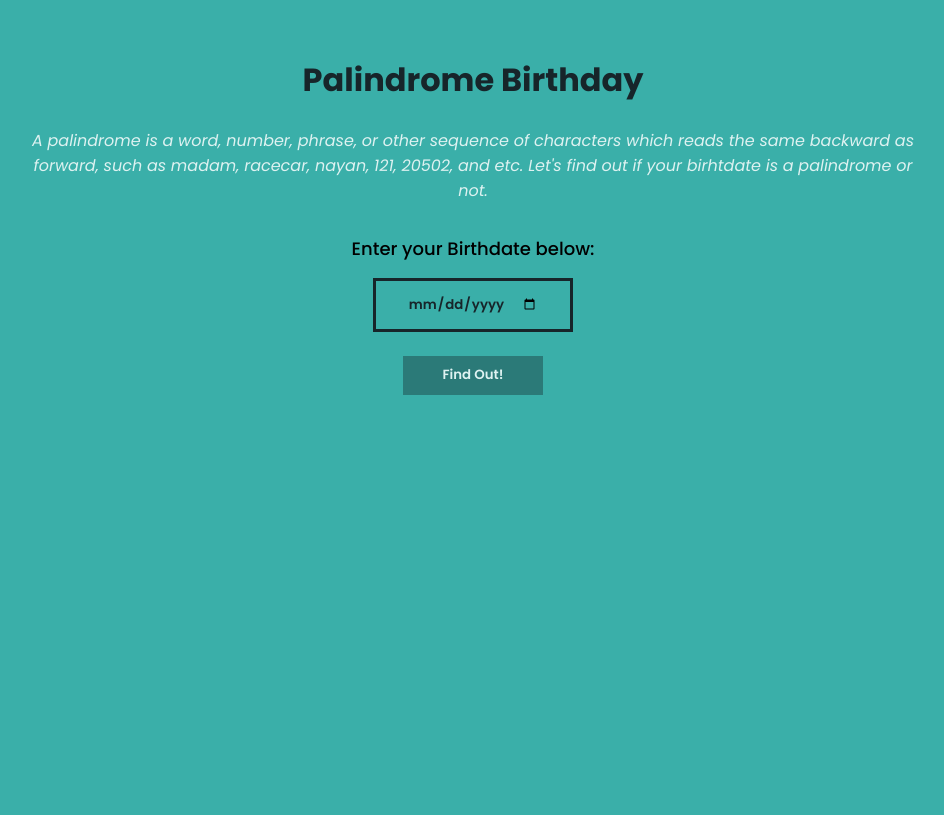
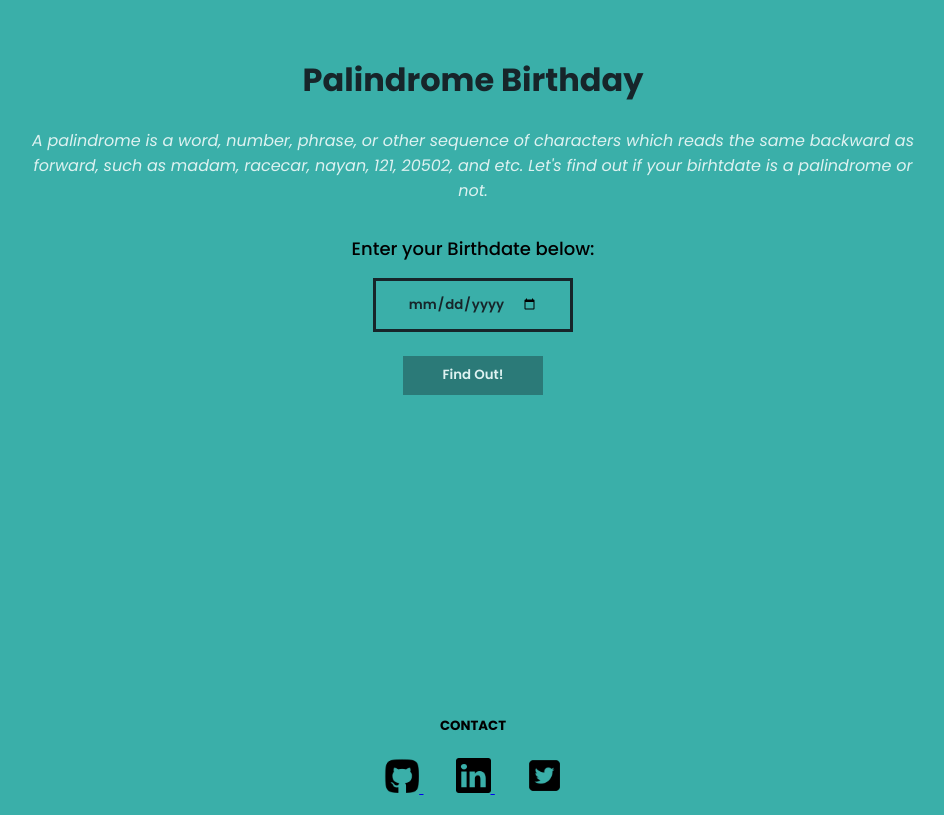
Before and after one commit to AnkurChunekar/palindrome-birthday, a plain HTML site: page index.html in a window 1280 px wide. Shown: the whole page, without its empty margins (167-1111 px from the left). Drawn offline with Linux system fonts and the light colour scheme.

Commit message:
Feat: footer added.

```diff
--- a/index.html
+++ b/index.html
@@ -18,6 +18,20 @@
     <button id="check-button">Find Out!</button>
     <div id="output"></div>
 
+    <footer>
+        <h5>CONTACT</h5>
+
+        <a href="https://github.com/AnkurChunekar">
+          <img src="/images/github-icon.png" alt="github logo" />
+        </a>
+        <a href="https://www.linkedin.com/in/ankur-chunekar-8071bb211">
+          <img src="/images/linkedin-icon.png" alt="linkedin logo" />
+        </a>
+        <a href="https://twitter.com/ankur_chunekar">
+          <img src="/images/twitter-icon.png" alt="twitter logo" />
+        </a>
+      </footer>
+
 <script src="/app.js" ></script>
 
 </body>
--- a/style.css
+++ b/style.css
@@ -60,3 +60,19 @@ button {
     font-weight: 600;
     cursor: pointer;
 }
+
+footer{
+    text-align: center;
+    position: absolute;
+    bottom: 0;
+    left: 0;
+    right: 0;
+}
+
+footer a {
+    padding: 1rem;
+}
+
+footer img {
+    width: 35px;
+}
```
Also changed, not shown: images/github-icon.png (added), images/linkedin-icon.png (added), images/twitter-icon.png (added).
